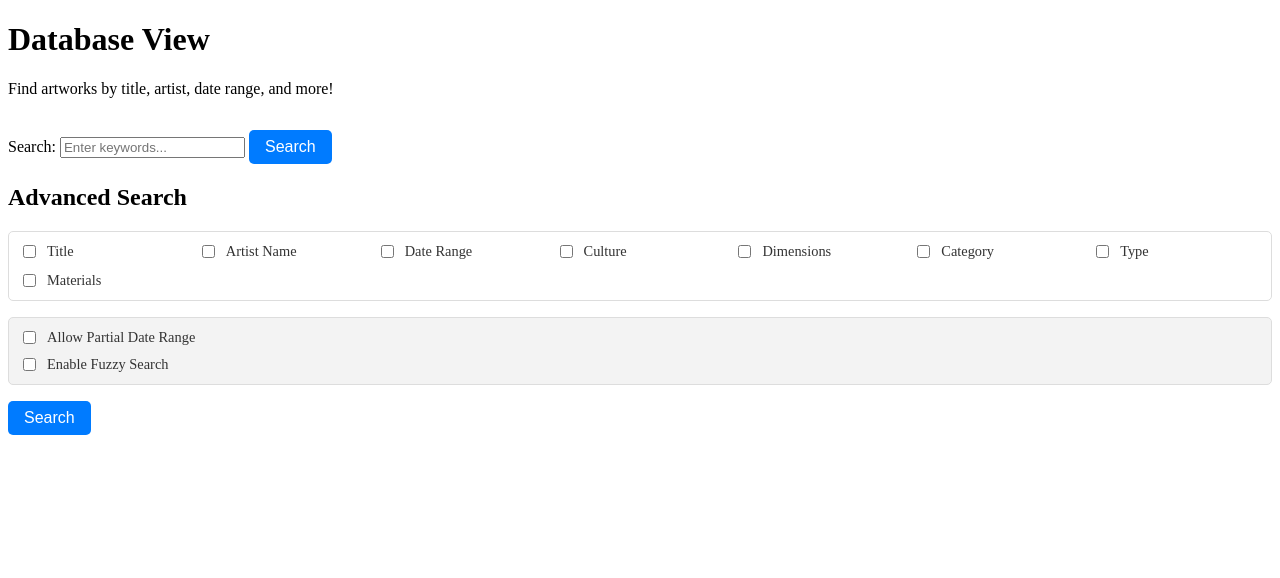
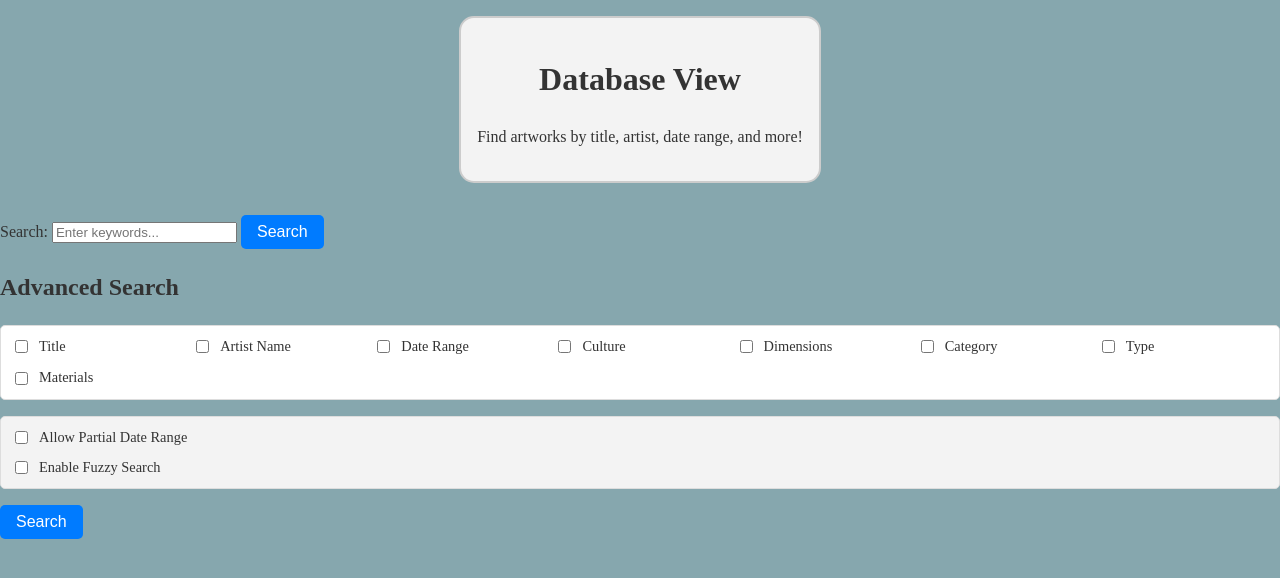
Before and after one commit to bn0367/databases-website, a PHP site: page / in a window 1280 px wide. Shown: the top 578 px of the page. Run offline with PHP 8.4, Linux system fonts and the light colour scheme.

Commit message:
header box, individual search bars, bckgrd color, font

```diff
--- a/style.css
+++ b/style.css
@@ -1,3 +1,33 @@
+header {
+    margin: 1rem auto;
+    padding: 1rem;
+    width: fit-content;
+    background-color: #f3f3f3;
+    border: 2px solid #ccc;
+    border-radius: 15px;
+    text-align: center;
+}
+
+#search-bar-container {
+    display: grid;
+    grid-template-columns: repeat(auto-fit, minmax(200px, 1fr));
+    gap: 10px;
+    margin: 10px 0;
+}
+
+#search-bar-container label {
+    margin-top: 0.5rem;
+    font-size: 0.9rem;
+    font-weight: bold;
+}
+
+#search-bar-container input {
+    padding: 0.5rem;
+    border: 1px solid #ccc;
+    border-radius: 5px;
+    width: 100%;
+}
+
 /* General styling for the <details> element */
 details {
     margin: 1rem 0;
@@ -74,3 +104,11 @@ button[type="submit"] {
 button[type="submit"]:hover {
     background-color: #0056b3;
 }
+
+body {
+    margin: 0;
+    font-family: 'Times New Roman', Times, serif;
+    background-color: #86a7ae; /* Change this to your desired color */
+    color: #333;
+    line-height: 1.5;
+}
```
